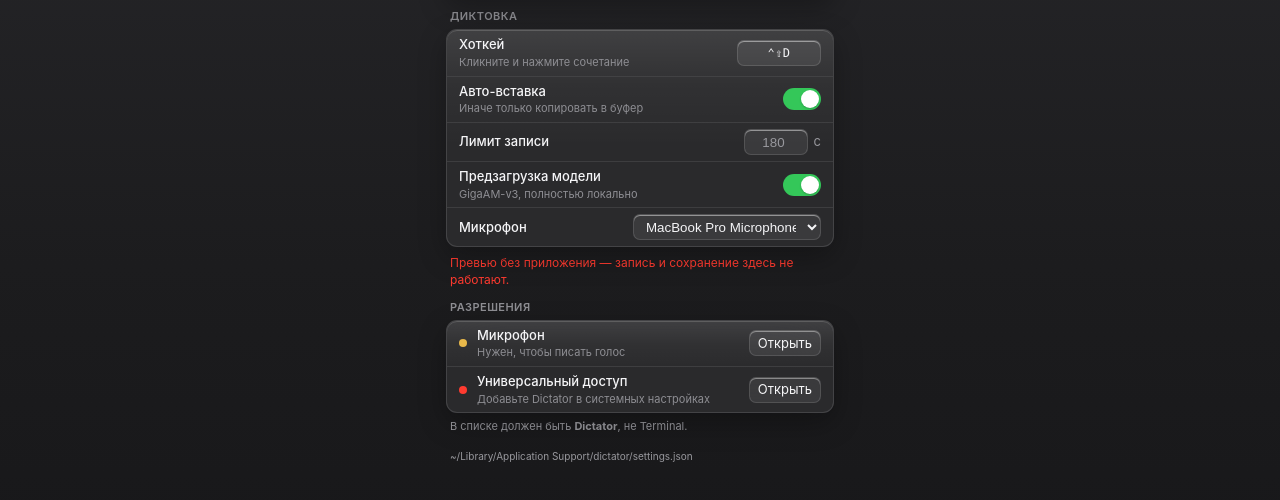
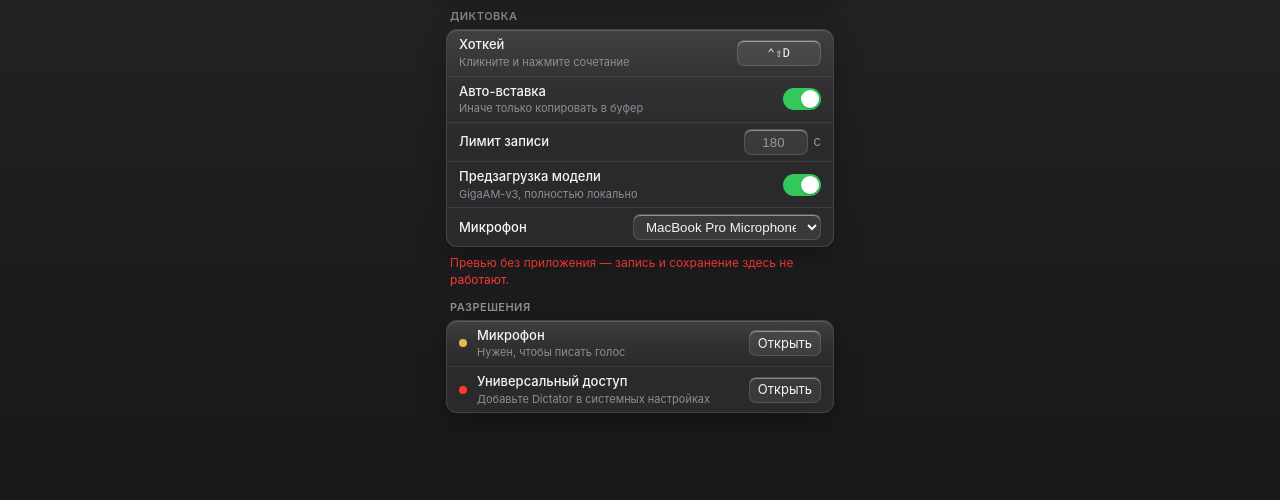
Before and after one commit to LenarBad/dictator, a website built with Vite: page desktop/index.html in a window 1280 px wide. Shown: the part 118-618 px from the top of the page. Built offline with nearby package versions, Linux system fonts and the light colour scheme.

Commit message:
Hide the accessibility footnote and settings path from the settings window.

```diff
--- a/desktop/index.html
+++ b/desktop/index.html
@@ -111,9 +111,7 @@
             <button type="button" id="open-ax" class="ghost">Открыть</button>
           </div>
         </div>
-        <p class="footnote">В списке должен быть <strong>Dictator</strong>, не Terminal.</p>
       </section>
-      <p id="settings-path" class="path"></p>
     </main>
   </body>
 </html>
--- a/desktop/src/main.ts
+++ b/desktop/src/main.ts
@@ -23,7 +23,6 @@
   status: AppStatus;
   status_label: string;
   settings: Settings;
-  settings_path: string;
   recording_wired: boolean;
   engine_ready: boolean;
   engine_error: string | null;
@@ -217,7 +216,6 @@
   if (limit) limit.value = String(state.settings.max_recording_seconds);
   fillMicrophones(state);
   setText("#app-version", state.app_version);
-  setText("#settings-path", state.settings_path);
   applyPermissions(state);
   applyEngine(state);
   applyStatus(state.status, state.status_label, state.settings.hotkey);
@@ -327,7 +325,6 @@
       preload_model: true,
       max_recording_seconds: 180,
     },
-    settings_path: "~/Library/Application Support/dictator/settings.json",
     recording_wired: true,
     engine_ready: true,
     engine_error: null,
--- a/desktop/src/styles.css
+++ b/desktop/src/styles.css
@@ -249,9 +249,7 @@
 
 .engine,
 .muted,
-.hint,
-.path,
-.footnote {
+.hint {
   color: var(--muted);
 }
 
@@ -439,19 +437,6 @@
   background: var(--accent);
 }
 
-.footnote {
-  margin: 6px 4px 0;
-  font-size: 11px;
-}
-
-.path {
-  margin: 4px 4px 0;
-  font-size: 10px;
-  overflow: hidden;
-  text-overflow: ellipsis;
-  white-space: nowrap;
-}
-
 .form-status {
   min-height: 16px;
   margin: 0 4px;
```
Also changed, not shown: 1 other file.
